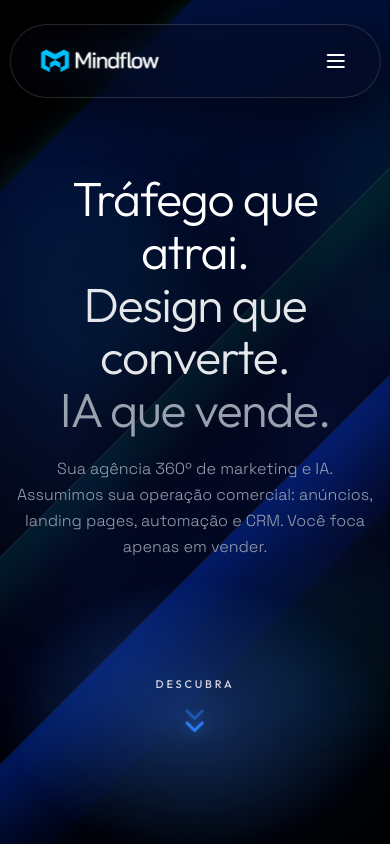
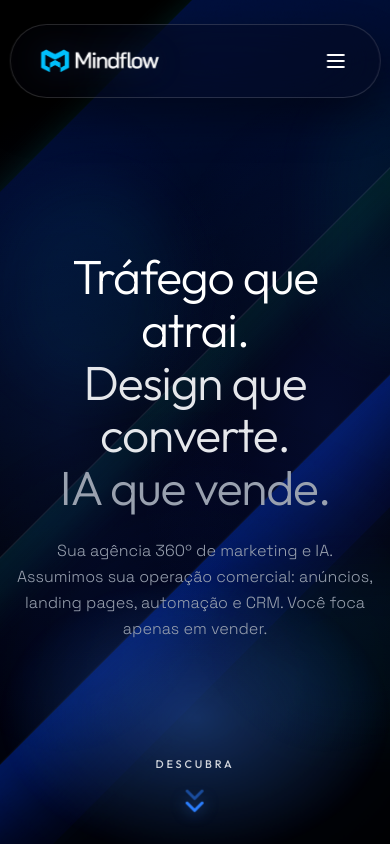
Before and after one commit to mindflowai1/mindflow, a React (Vite) app: page / in a window 390 px wide. Built offline with nearby package versions, Linux system fonts and the light colour scheme.

Commit message:
Update LandingPage.jsx

```diff
--- a/src/LandingPage.jsx
+++ b/src/LandingPage.jsx
@@ -189,16 +189,16 @@ const LandingPage = ({ onOpenModal }) => {
       </div>
 
       {/* Hero Content */}
-      <main ref={heroRef} className="relative z-10 flex flex-col items-center justify-center text-center px-4 w-full min-h-[calc(100vh-80px)] pt-28 md:pt-40 pb-28 transition-transform duration-100 ease-out">
+      <main ref={heroRef} className="relative z-10 flex flex-col items-center justify-center text-center px-4 w-full min-h-[100dvh] pt-32 md:pt-40 pb-20 transition-transform duration-100 ease-out">
         {/* Headline */}
-        <h1 className="animate-on-scroll font-outfit text-5xl sm:text-6xl md:text-7xl lg:text-[6rem] leading-[1.1] tracking-tight md:tracking-[-0.03em] font-light mb-5 md:mb-8">
+        <h1 className="animate-on-scroll font-outfit text-5xl sm:text-6xl md:text-7xl lg:text-[6rem] leading-[1.1] tracking-tight md:tracking-[-0.03em] font-light mb-6 md:mb-8">
           <span className="block text-white">Tráfego que atrai.</span>
           <span className="block text-gray-200">Design que converte.</span>
           <span className="block text-gray-400">IA que vende.</span>
         </h1>
 
         {/* Subheading */}
-        <p className="animate-on-scroll text-gray-400 text-base md:text-lg max-w-[500px] md:max-w-[600px] mx-auto mb-8 md:mb-12 leading-relaxed font-light" style={{ transitionDelay: '100ms' }}>
+        <p className="animate-on-scroll text-gray-400 text-base md:text-lg max-w-[500px] md:max-w-[600px] mx-auto leading-relaxed font-light" style={{ transitionDelay: '100ms' }}>
           Sua agência 360º de marketing e IA. Assumimos sua operação comercial: anúncios, landing pages, automação e CRM. Você foca apenas em vender.
         </p>
 
```
